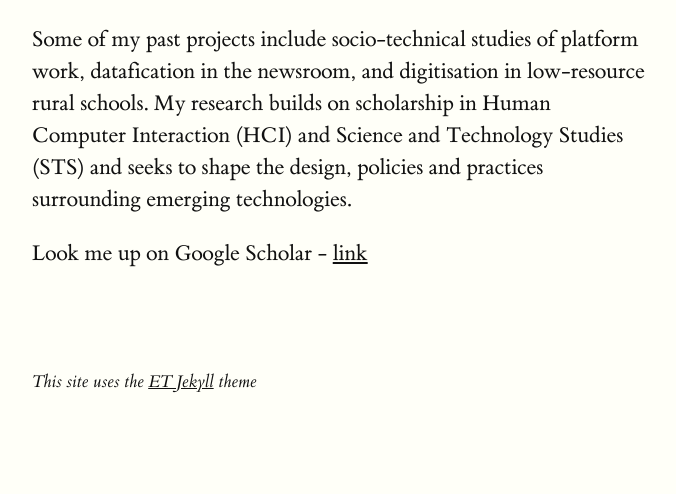
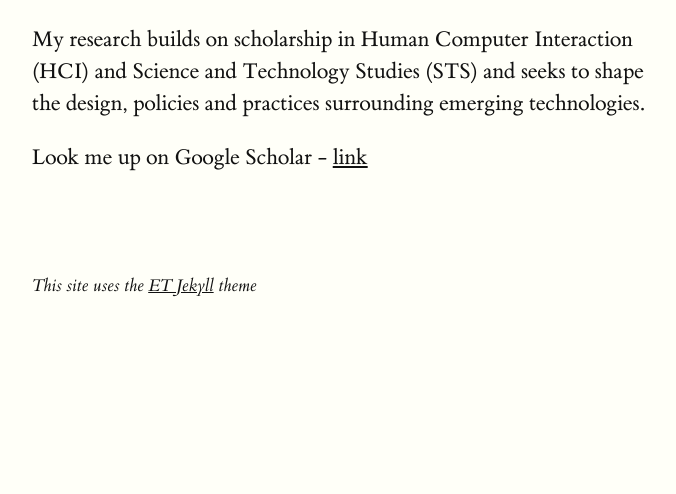
Before and after one commit to srravya/srravya.github.io, a Jekyll site: the page built from index.html, in a window 1280 px wide. Shown: the part 485-979 px from the top of the page, without its empty margins (128-804 px from the left). Built offline with Jekyll 4.4.1, drawn with Linux system fonts in a browser that asks for light colours; after the commit the page ends 900 px from its top, so only the background shows below that.

Commit message:
Break up paragraph

```diff
--- a/index.html
+++ b/index.html
@@ -19,7 +19,7 @@ title: Srravya Chandhiramowuli
     My current research examines the work of data annotation for AI, paying particular attention to systemic challenges and frictions, to envision and inform just, equitable futures of AI.
 </p>
 <p>
-    Some of my past projects include socio-technical studies of platform work, datafication in the newsroom, and digitisation in low-resource rural schools. My research builds on scholarship in Human Computer Interaction (HCI) and Science and Technology Studies (STS) and seeks to shape the design, policies and practices surrounding emerging technologies.
+   My research builds on scholarship in Human Computer Interaction (HCI) and Science and Technology Studies (STS) and seeks to shape the design, policies and practices surrounding emerging technologies.
 </p>
 
 <p>Look me up on Google Scholar - <a href="https://scholar.google.co.uk/citations?user=zjGTkoAAAAAJ&hl=en&oi=ao">link</a></p>
```
